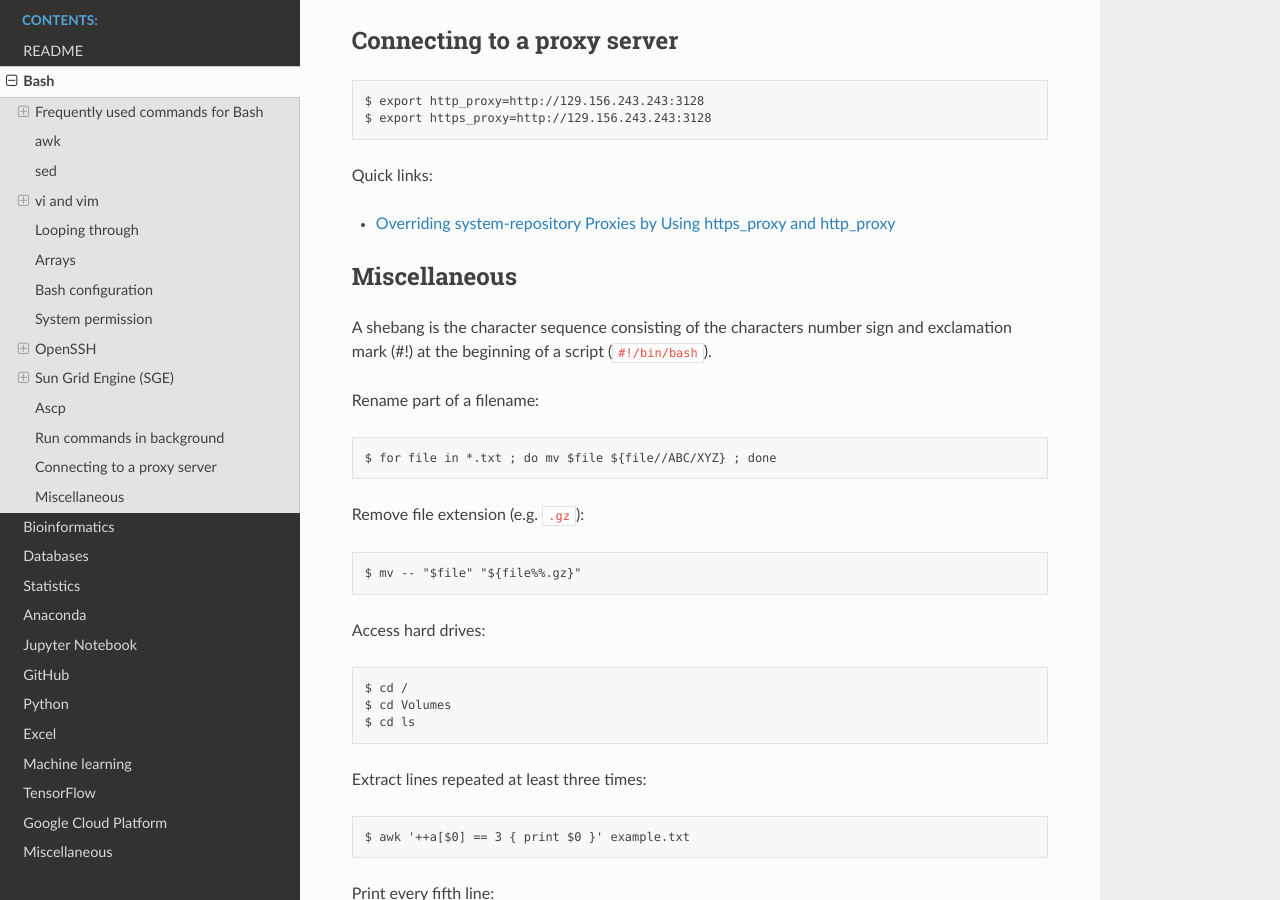
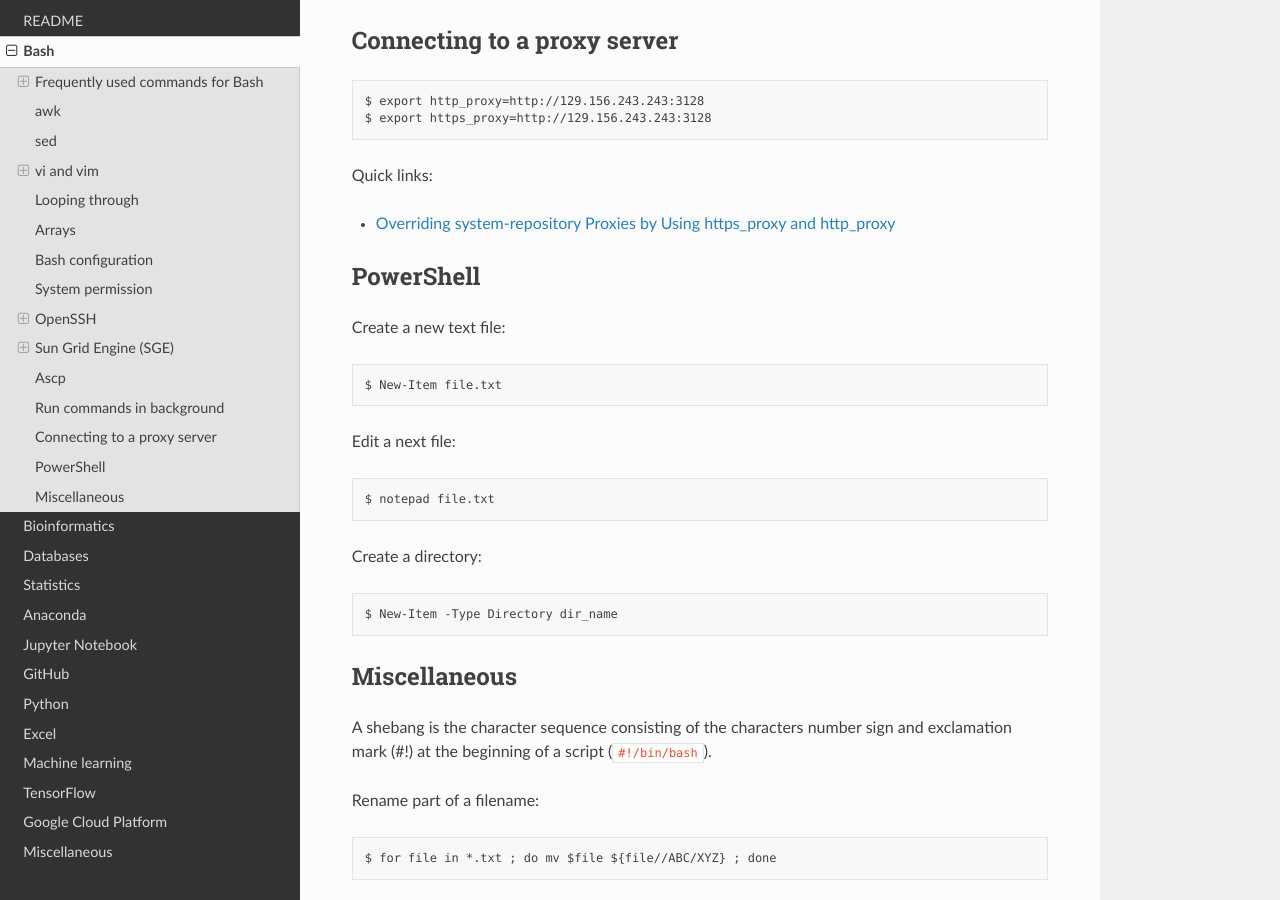
Before and after one commit to sbslee/notes, a Sphinx documentation site: the page built from docs/bash.rst, in a window 1280 px wide and 900 px high, scrolled down 19714 px. Built offline with Sphinx 7.4.7 and the Read the Docs theme 2.0.0, drawn with Linux system fonts in a browser that asks for light colours.

Commit message:
Update docs

```diff
--- a/docs/bash.rst
+++ b/docs/bash.rst
@@ -1018,6 +1018,28 @@ Quick links:
 
 - `Overriding system-repository Proxies by Using https_proxy and http_proxy <https://docs.oracle.com/cd/E36784_01/html/E37628/gmgas.html>`__
 
+
+PowerShell
+==========
+
+Create a new text file:
+
+.. code-block:: text
+
+    $ New-Item file.txt
+
+Edit a next file:
+
+.. code-block:: text
+
+    $ notepad file.txt
+
+Create a directory:
+
+.. code-block:: text
+
+    $ New-Item -Type Directory dir_name
+
 Miscellaneous
 =============
 
```
